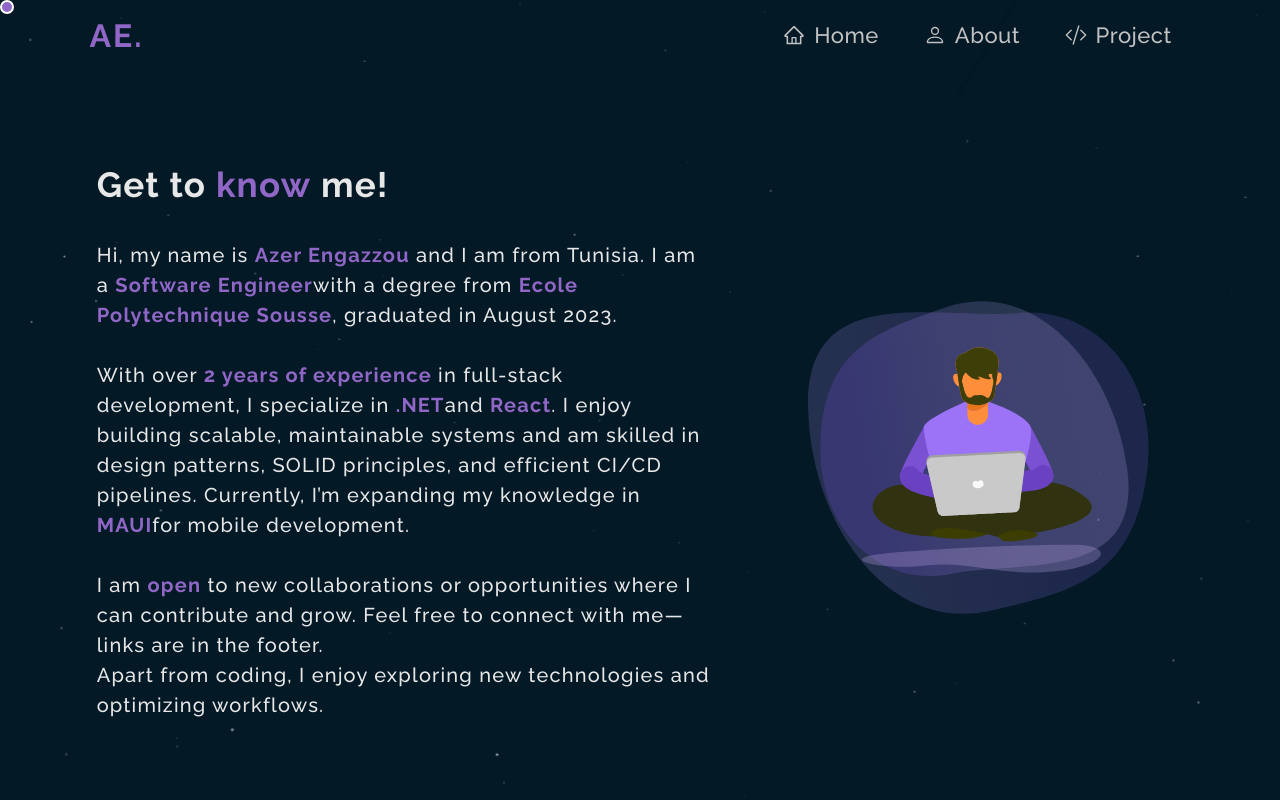
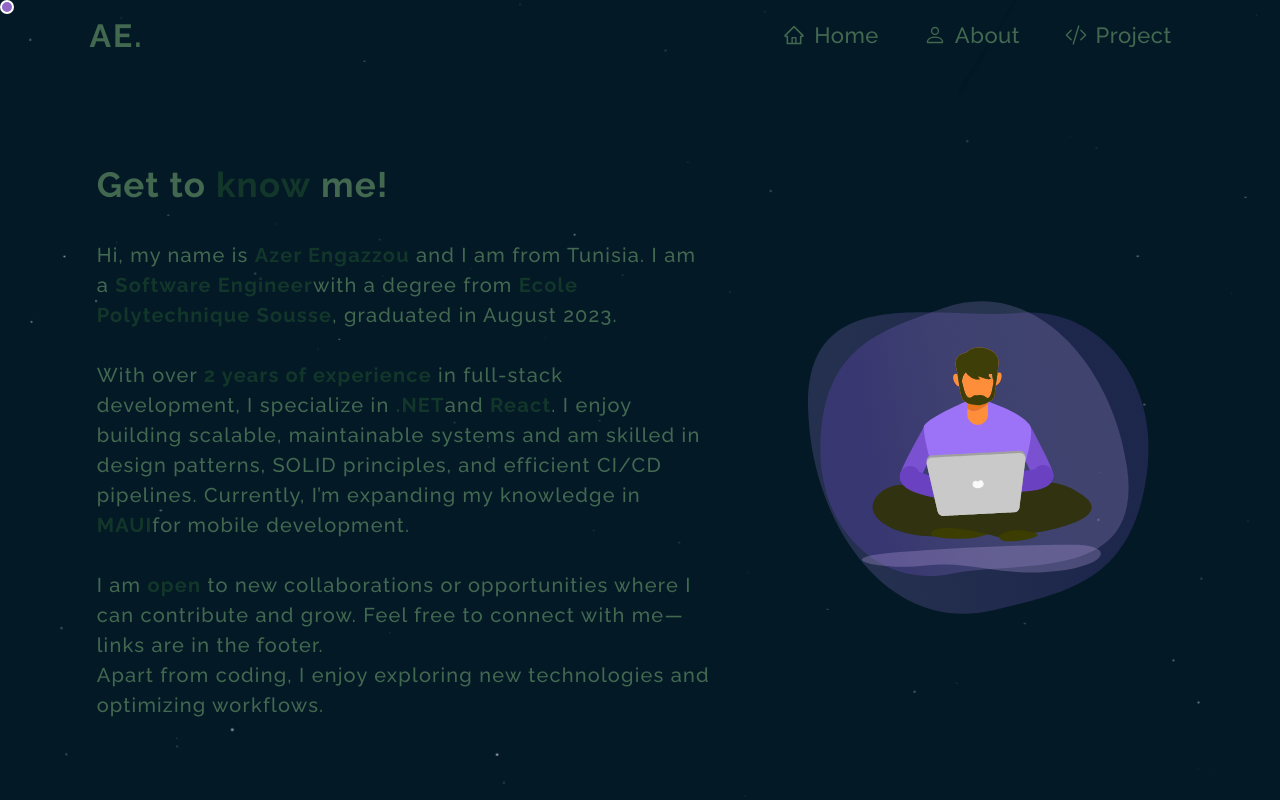
Before and after one commit to azerengazzou/personalWebsite, a React (Create React App) app: page /About in a window 1280 px wide. Shown: the top 800 px of the page. Built offline with nearby package versions, Linux system fonts and the light colour scheme.

Commit message:
change color to green

```diff
--- a/src/index.css
+++ b/src/index.css
@@ -14,32 +14,27 @@
   pointer-events: none;
   transition: transform 0.1s ease-out;
 }
-
-
 #root{
   min-height: 100vh;
   position: relative;
   overflow-x: hidden;
   -webkit-tap-highlight-color: transparent;
 }
-
 .loader{
   height: 100vh;
   display: flex;
   justify-content: center;
   align-items: center;
 }
-
 body{
   font-family: 'Raleway', sans-serif;
-  background-color: #031926;
-  color: #E7E7E7;
+  background-color: #ADBC9F;
+  color: #436850;
   min-height: 100vh;
 }
-
 b{
   font-weight: 900;
-  color: #9067C6;
+  color: #12372A;
 }
 
 /* Scrollbar */
@@ -48,11 +43,11 @@ b{
   scroll-behavior: smooth;
 }
 ::-webkit-scrollbar-track {
-  background: #274656;
+  background: #12372A;
   border-radius: 100px;
 }
 ::-webkit-scrollbar-thumb {
-  background: #01111a;
+  background: #12372A;
   border-radius: 100px;
 }
 
@@ -93,7 +88,7 @@ b{
 }
 
 .blur{
-  background-color:#01111a8d;
+  background-color: rgba(173, 188, 159, 0.53);
   backdrop-filter: blur( 15px );
   -webkit-backdrop-filter: blur( 20px );
 }
@@ -102,7 +97,7 @@ b{
   font-size: 32px;
   letter-spacing: 2px;
   padding-left: 7%;
-  color: #9067C6;
+  color: #436850;
   display: flex;
   align-items: center;
   text-align: center;
@@ -124,7 +119,7 @@ b{
 }
 
 .NavbarLinks a{
-  color: #c2c1c2;
+  color: #436850;
   display:flex;
   align-items: center;
   justify-content: space-between;
@@ -136,10 +131,10 @@ b{
 }
 
 .NavbarLinks a:hover{
-  color: #ffffff;
+  color: #12372A;
 }
 .NavbarLinks a::after{
-  background-color: #ffffff;
+  background-color: #12372A;
   content: "";
   position: absolute;
   height: 3px;
@@ -169,7 +164,7 @@ b{
     position: fixed;
     inset: 0 0 0 50%;
     gap: 50px;
-    background-color:#431f47;
+    background-color:#12372A;
     height: 100vh;
     padding-top: max(20%,120px);
     transform: translateX(100%);
@@ -309,7 +304,7 @@ b{
   padding-bottom: 40px;
 }
 .AboutText a{
-  color: #9067C6;
+  color: #12372A;
   text-decoration: underline;
   font-weight: bold;
 }
@@ -357,14 +352,14 @@ b{
   align-items: center;
   justify-content: center;
   margin: 0px 25px 25px 0px;
-  border: 3px solid #431f47;
+  border: 3px solid #12372A;
   font-size: 64px;
   border-radius: 5px;
   transition: 0.5s;
 }
 .SkillBox:hover{
   transform: scale(1.2);
-  box-shadow: 0 2px 8px 0 #431f47;
+  box-shadow: 0 2px 8px 0 #12372A;
 }
 
 .SkillsHeading{
@@ -412,7 +407,7 @@ b{
 
 .projectBox{
   width: 350px;
-  border: 3px solid #431f47;
+  border: 3px solid #12372A;
   border-radius: 5px;
   text-align: center;
   padding: 15px;
@@ -425,7 +420,7 @@ b{
 }
 .projectBox:hover{
   transform: scale(1.05);
-  box-shadow: 0 4px 10px 0 #431f47;
+  box-shadow: 0 4px 10px 0 #12372A;
 }
 
 .projectPhoto{
@@ -442,7 +437,7 @@ b{
   width: 40%;
   margin: 25px 3% 0;
   border-radius: 5px;
-  background-color: rgba(67, 31, 71, 0.34);
+  background-color: rgba(18, 55, 42, 0.54);
   color: #E7E7E7;
   height: 30px;
   cursor:pointer;
```
